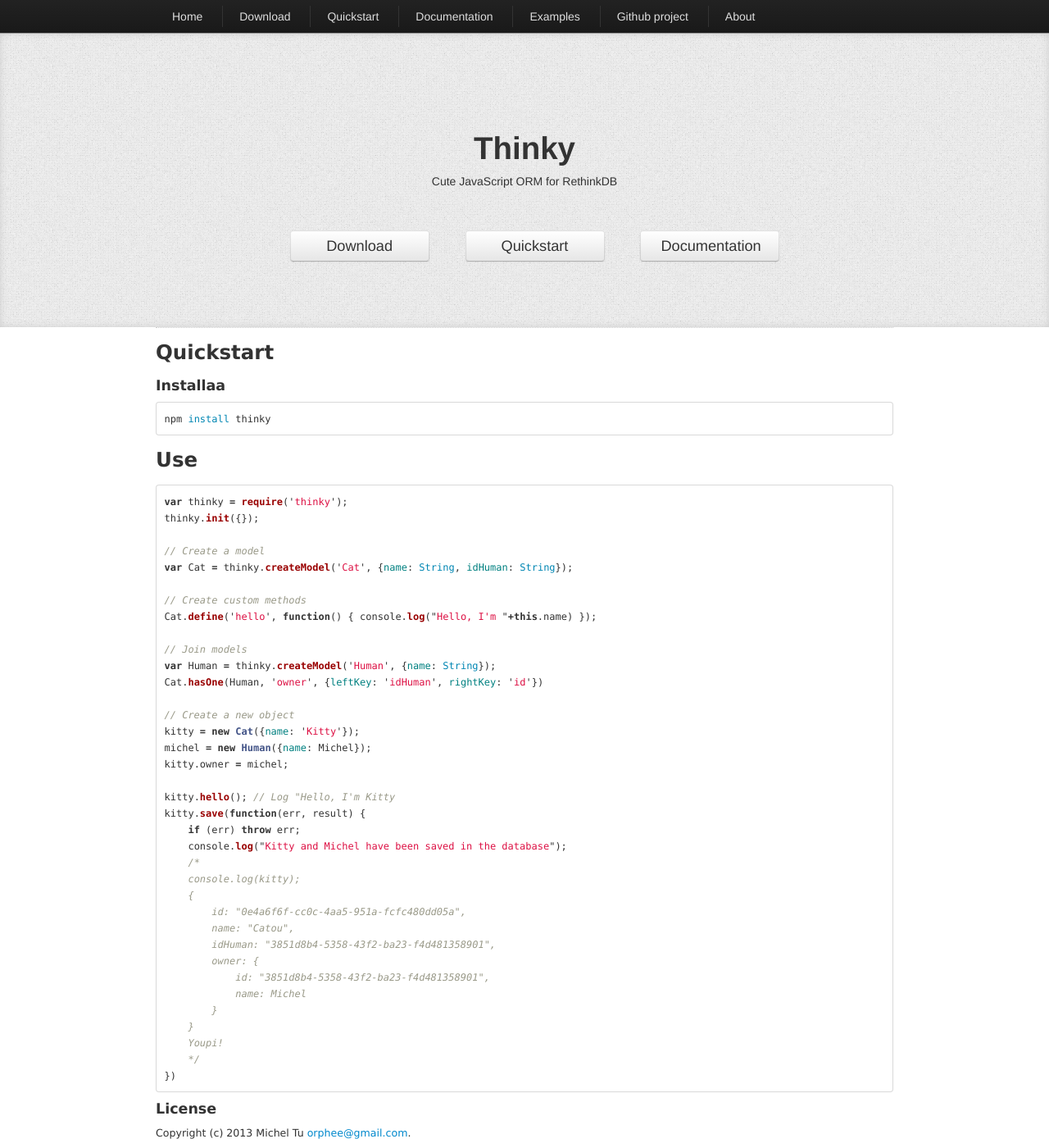
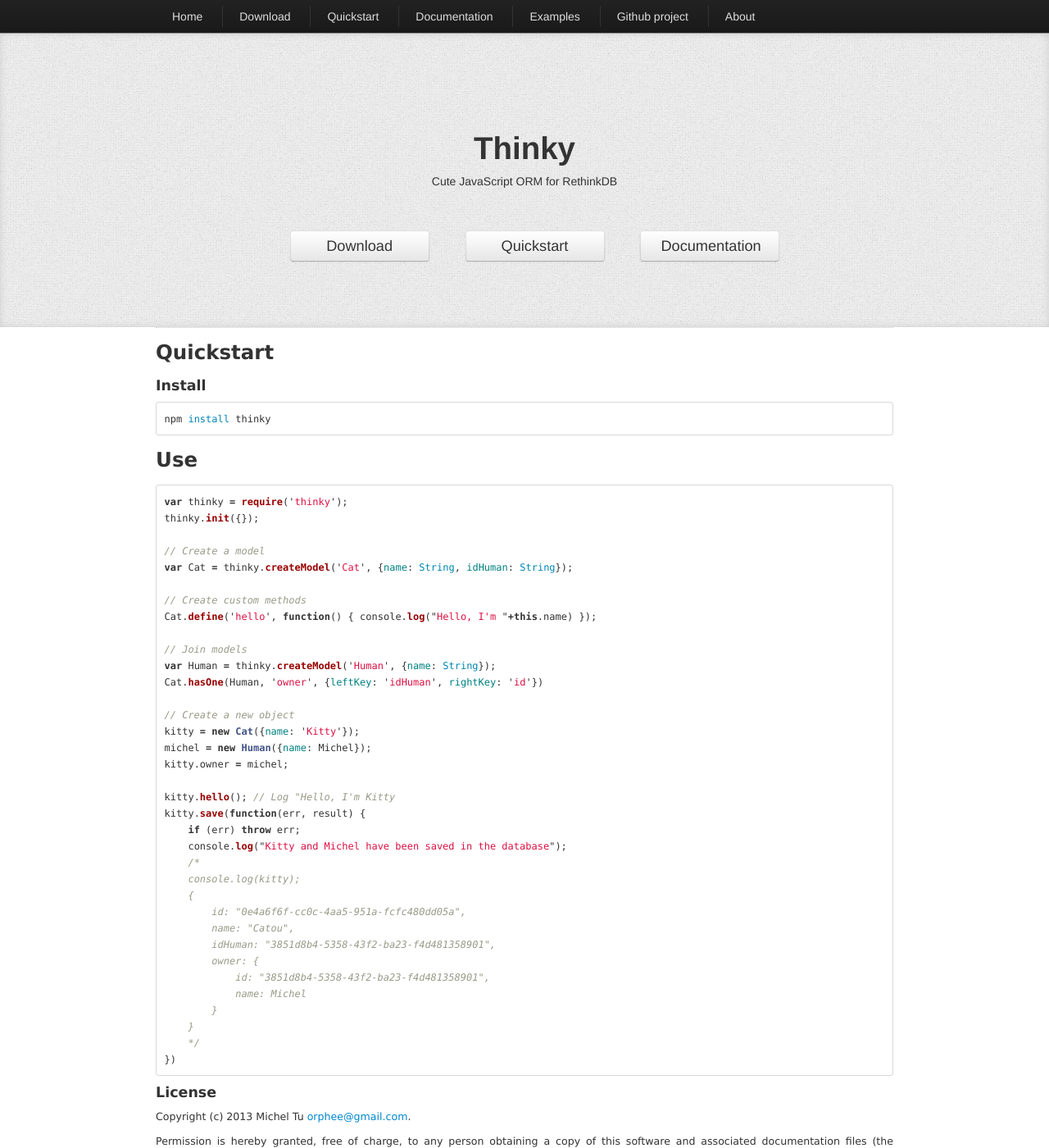
Before and after one commit to neumino/thinky, a Jekyll site: the page built from index.md, in a window 1280 px wide and 1400 px high. Shown: the whole window at 82% size. Built offline with Jekyll 4.4.1, drawn with Linux system fonts in a browser that asks for light colours; Markdown is read by kramdown in place of the engine named in the settings.

Commit message:
More testing...

````diff
--- a/index.md
+++ b/index.md
@@ -5,7 +5,7 @@
 
 ### Quickstart
 
-#### Installaa
+#### Install
 
 ```bash
 npm install thinky
@@ -47,11 +47,9 @@
             name: Michel
         }
     }
-    Youpi!
     */
 })
 ```
-
 
 #### License
 
````
